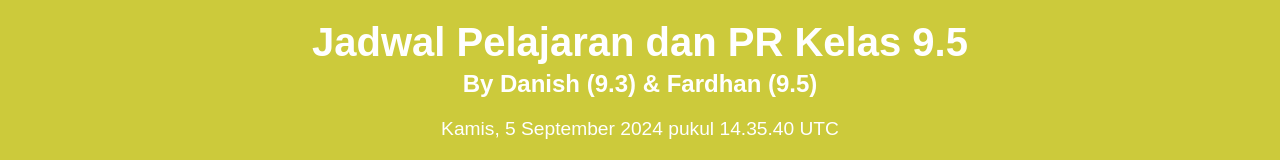
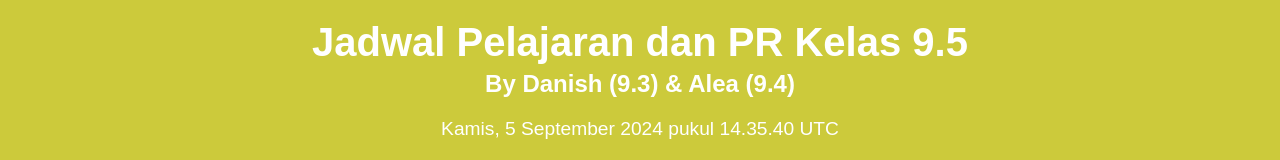
Before and after one commit to Danishtzy24/List-Mapel-dan-Tugas-Kelas-9.4, a plain HTML site: page index.html in a window 1280 px wide. Shown: the top 160 px of the page. Drawn offline with Linux system fonts and the light colour scheme.

Commit message:
Update index.html

```diff
--- a/index.html
+++ b/index.html
@@ -11,7 +11,7 @@
 <body>
     <header>
         <h1>Jadwal Pelajaran dan PR Kelas 9.5</h1>
-        <h2 style="margin-top: 5px; margin-bottom: 20px;">By Danish (9.3) & Fardhan (9.5)</h2>
+        <h2 style="margin-top: 5px; margin-bottom: 20px;">By Danish (9.3) & Alea (9.4)</h2>
         <div id="datetime"></div>
     </header>
     <main>
```
